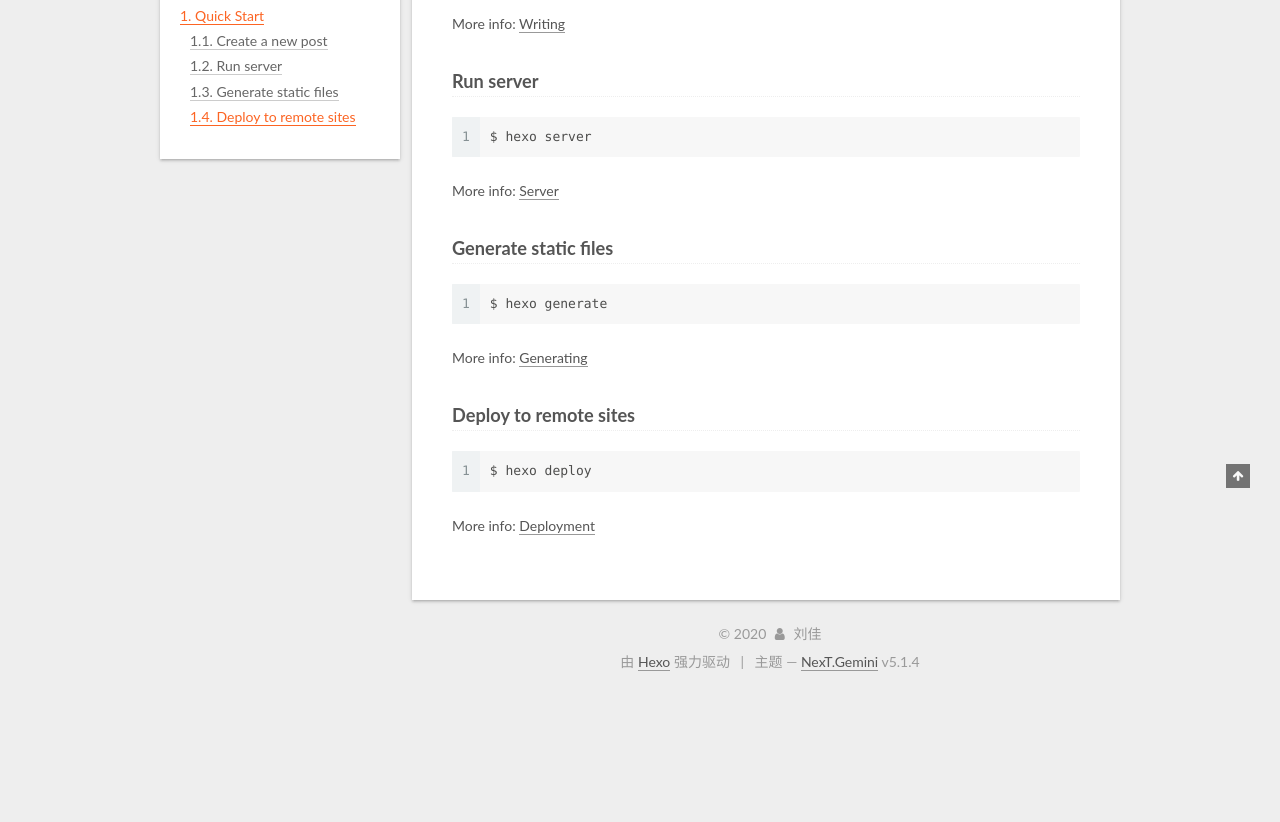
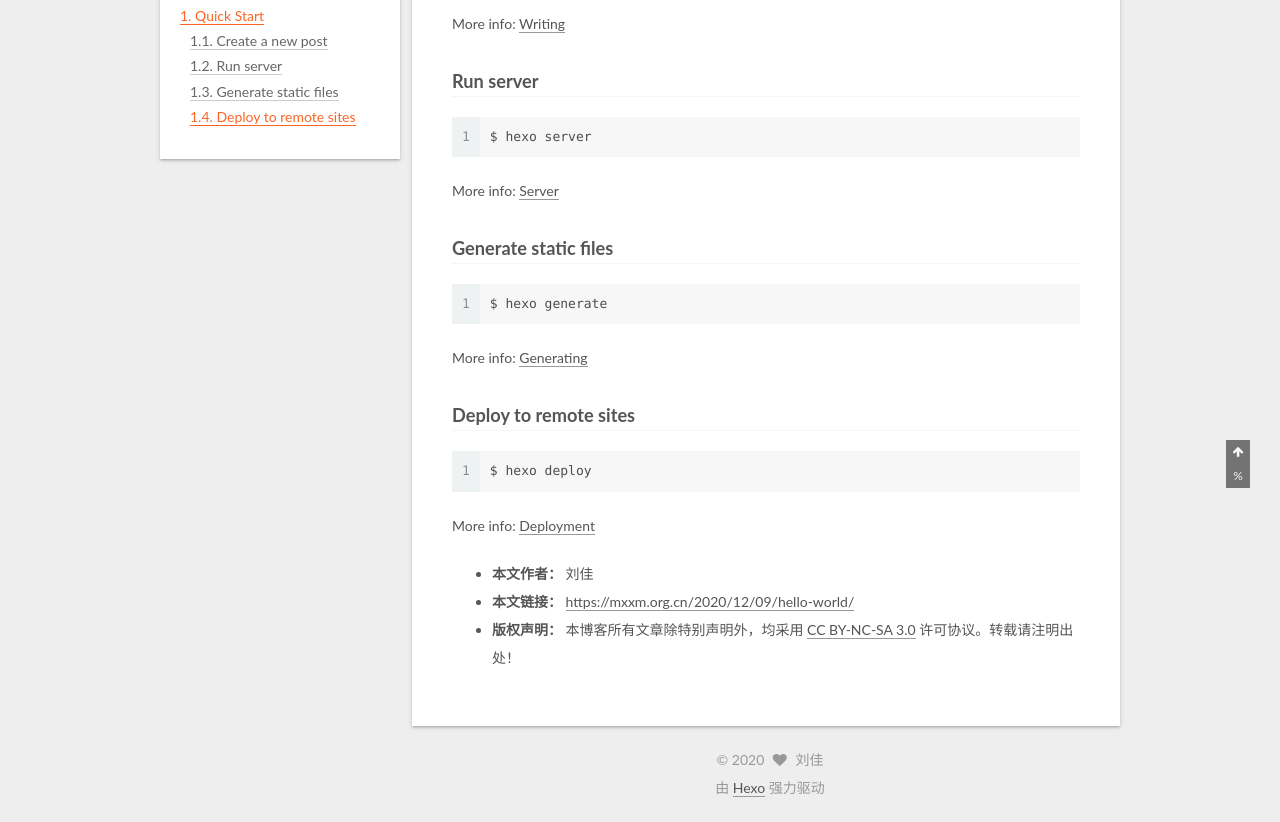
Before and after one commit to liujia1120/liujia1120.github.io, a plain HTML site: page 2020/12/09/hello-world/index.html in a window 1280 px wide. Shown: the part 412-1234 px from the top of the page. Before the commit the page ends 1108 px from the top, so only its background shows below. Drawn offline with Linux system fonts and the light colour scheme.

Commit message:
Site updated: 2020-12-20 12:37:19

```diff
--- a/2020/12/09/hello-world/index.html
+++ b/2020/12/09/hello-world/index.html
@@ -99,7 +99,7 @@
     root: '',
     scheme: 'Gemini',
     version: '5.1.4',
-    sidebar: {"position":"left","display":"post","offset":12,"b2t":false,"scrollpercent":false,"onmobile":false},
+    sidebar: {"position":"left","display":"post","offset":12,"b2t":true,"scrollpercent":true,"onmobile":false},
     fancybox: true,
     tabs: true,
     motion: {"enable":true,"async":false,"transition":{"post_block":"fadeIn","post_header":"slideDownIn","post_body":"slideDownIn","coll_header":"slideLeftIn","sidebar":"slideUpIn"}},
@@ -354,6 +354,24 @@
 
 
 
+      <div>
+        <ul class="post-copyright">
+  <li class="post-copyright-author">
+    <strong>本文作者：</strong>
+    刘佳
+  </li>
+  <li class="post-copyright-link">
+    <strong>本文链接：</strong>
+    <a href="https://mxxm.org.cn/2020/12/09/hello-world/" title="Hello World">https://mxxm.org.cn/2020/12/09/hello-world/</a>
+  </li>
+  <li class="post-copyright-license">
+    <strong>版权声明： </strong>
+    本博客所有文章除特别声明外，均采用 <a href="https://creativecommons.org/licenses/by-nc-sa/3.0/" rel="external nofollow" target="_blank">CC BY-NC-SA 3.0</a> 许可协议。转载请注明出处！
+  </li>
+</ul>
+
+      </div>
+
 
     <footer class="post-footer">
 
@@ -501,6 +519,13 @@
 
 
 
+        <div class="back-to-top">
+          <i class="fa fa-arrow-up"></i>
+
+            <span id="scrollpercent"><span>0</span>%</span>
+
+        </div>
+
 
     </div>
   </aside>
@@ -514,7 +539,7 @@
       <div class="footer-inner">
         <div class="copyright">&copy; <span itemprop="copyrightYear">2020</span>
   <span class="with-love">
-    <i class="fa fa-user"></i>
+    <i class="fa fa-heart"></i>
   </span>
   <span class="author" itemprop="copyrightHolder">刘佳</span>
 
@@ -526,11 +551,7 @@
 
 
 
-  <span class="post-meta-divider">|</span>
 
-
-
-  <div class="theme-info">主题 &mdash; <a class="theme-link" target="_blank" href="https://github.com/iissnan/hexo-theme-next">NexT.Gemini</a> v5.1.4</div>
 
 
 
@@ -547,11 +568,6 @@
       </div>
     </footer>
 
-
-      <div class="back-to-top">
-        <i class="fa fa-arrow-up"></i>
-
-      </div>
 
 
 
```
Also changed, not shown: about/index.html (+9 -11 lines), archives/2020/12/index.html (+9 -11 lines), archives/2020/index.html (+9 -11 lines), archives/index.html (+9 -11 lines), categories/index.html (+9 -11 lines), index.html (+9 -11 lines), tags/index.html (+9 -11 lines).
